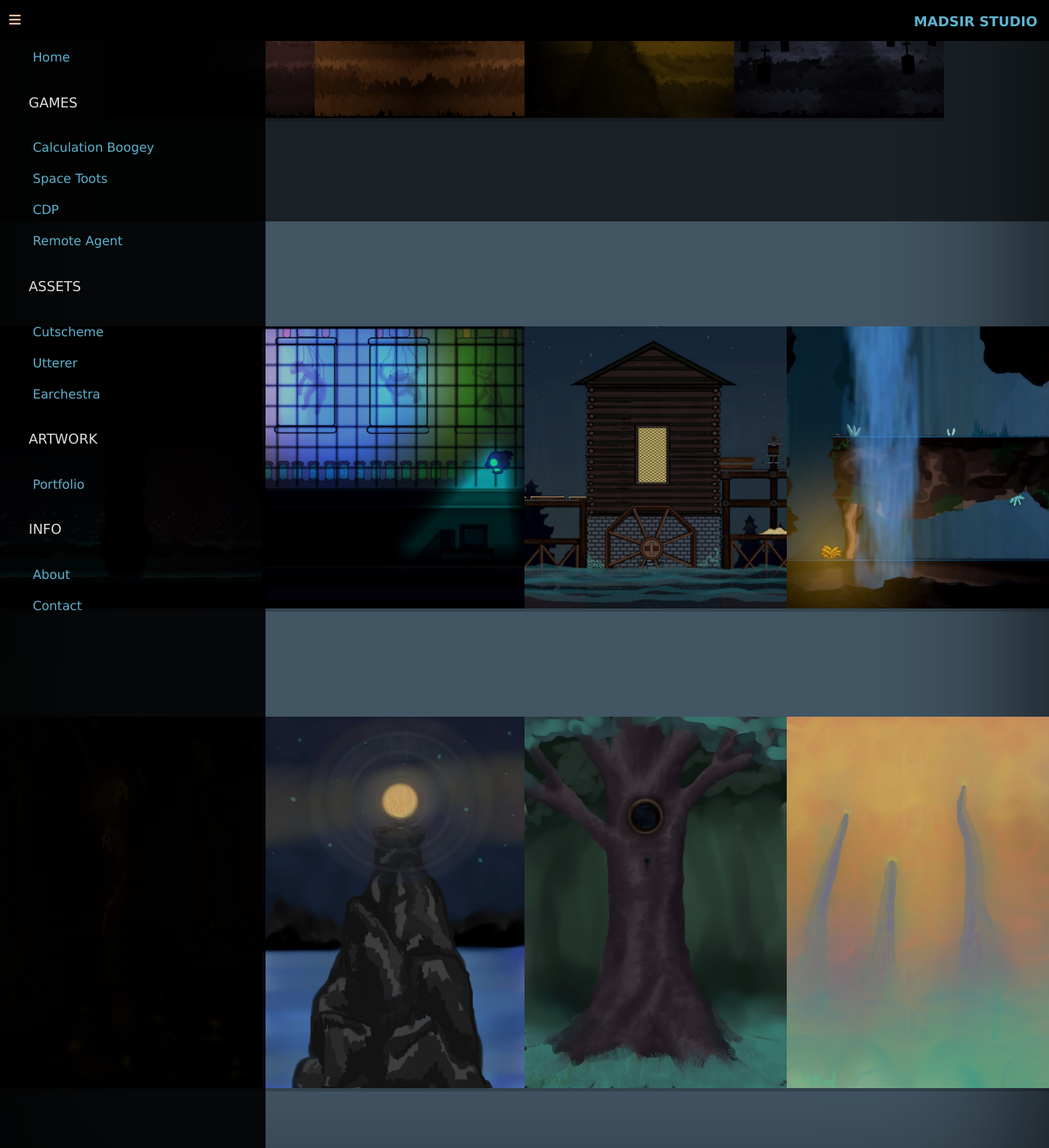
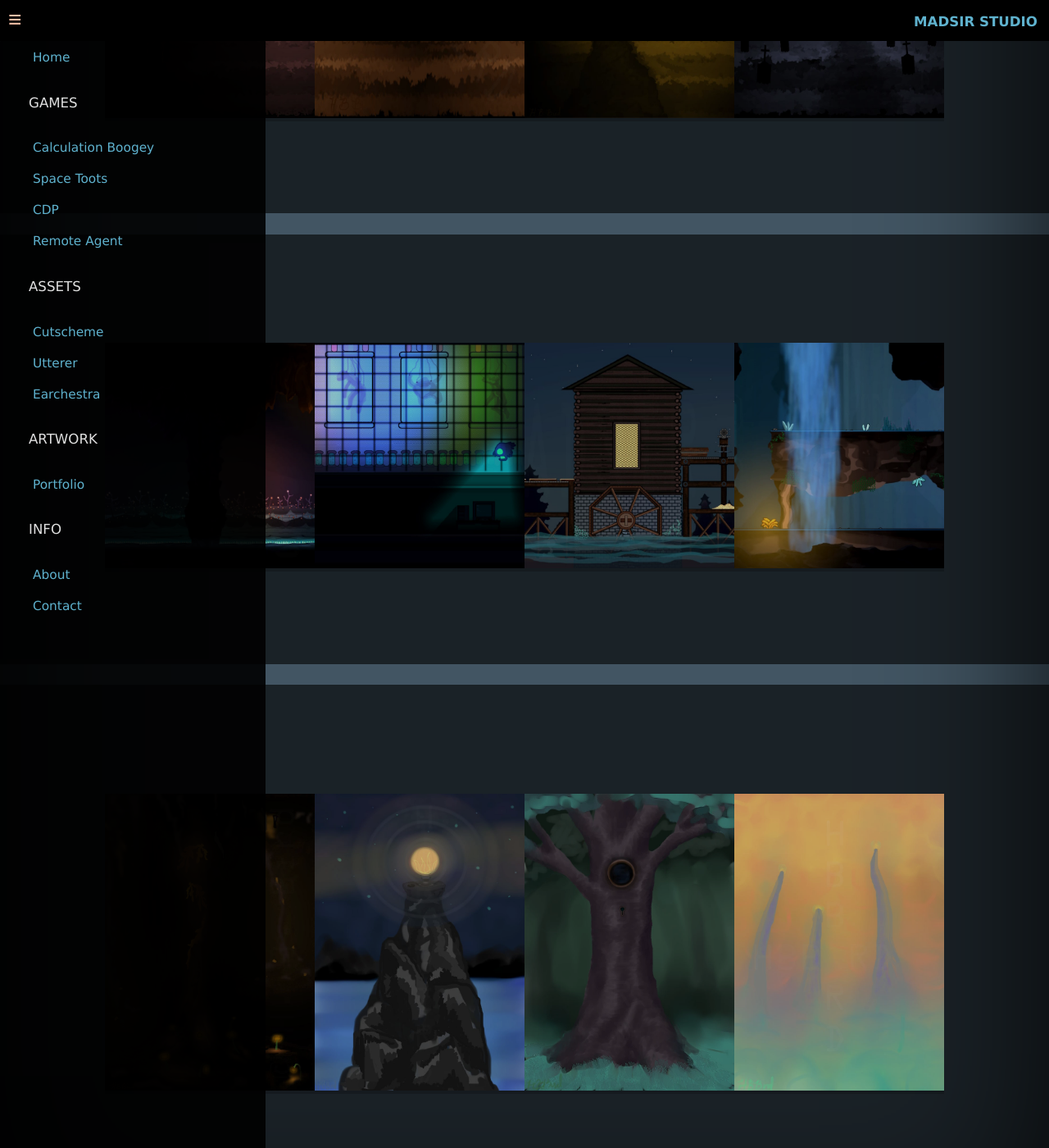
Before and after one commit to Madsir/madsirstudio.github.io, a Jekyll site: the page built from portfolio/index.html, in a window 1280 px wide and 1400 px high, scrolled down 445 px. Shown: the whole window at 82% size. Built offline with Jekyll 4.4.1, drawn with Linux system fonts in a browser that asks for light colours.

Commit message:
Update index.html

```diff
--- a/portfolio/index.html
+++ b/portfolio/index.html
@@ -21,7 +21,7 @@
   margin-top:2%;
   margin-bottom: 2%;
   padding-top: 30px;
-  padding-bottom: 20px;
+  padding-bottom: 10px;
   background-color: rgba(0,0,0,0.6);
 }
 .fitter {
@@ -214,6 +214,9 @@
 </div>
     </div>
   </div>
+      <div class="section">
+    <div class="fitter">
+    <h2></h2>
   <div class="container">
   <div class="top">
       <ul>
@@ -228,6 +231,11 @@
             <a href="#_8" class="lightbox trans" id="img_8"><img src="/Assets/WaterFallCave.jpg"></a>
     </div>
   </div>
+          </div>
+  </div>
+        <div class="section">
+    <div class="fitter">
+    <h2></h2>
       <div class="container">
   <div class="top">
       <ul>
@@ -242,6 +250,8 @@
          <a href="#_12" class="lightbox trans" id="img_12"><img src="/Assets/BulbPlants.jpg"></a>
     </div>
 </div>
+          </div>
+  </div>
      <!--
         <h2>3D Models</h2>
       <div class="container">
```
